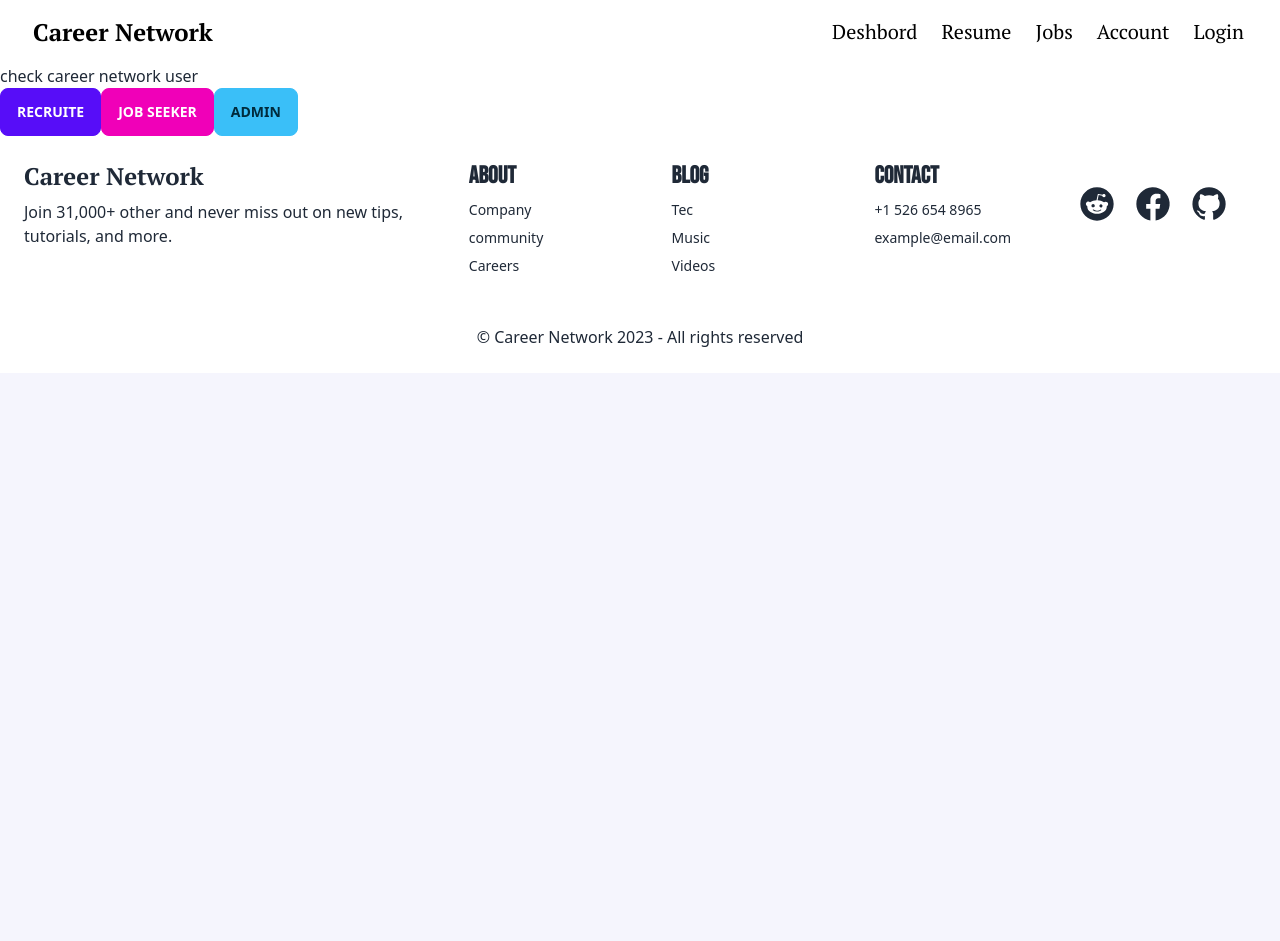
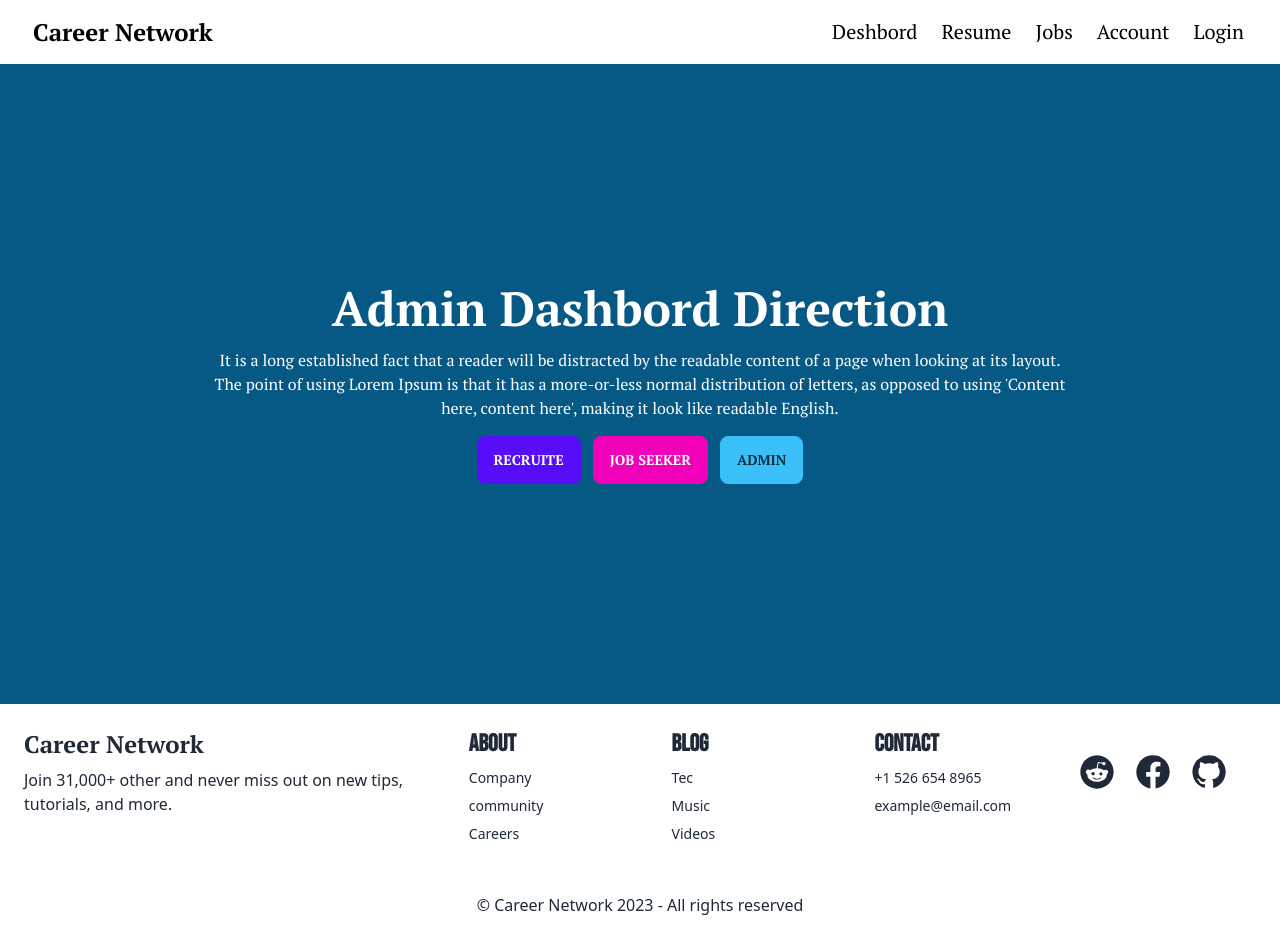
Before and after one commit to fahim-abser/Career-Network-client, a React (Create React App) app in the folder client/career-network/: page /admin in a window 1280 px wide. Before the commit the page ends 800 px from the top, so only its background shows below. Built offline with nearby package versions, Linux system fonts and the light colour scheme; no server answers; a web font is replaced by a local one.

Commit message:
added admin dashbord poolish

```diff
--- a/client/career-network/src/Pages/Admin/AdminData/AdminData.js
+++ b/client/career-network/src/Pages/Admin/AdminData/AdminData.js
@@ -3,14 +3,15 @@ import { Link } from 'react-router-dom'
 
 function AdminData() {
   return (
-    <div className="">
-      <div>
-        <h2>check career network user</h2>
-      </div>
-      <div>
-        <Link to={'/admin/recruiter'}><button className='btn btn-primary'>recruite</button></Link>
-        <Link to={"/admin/jobseerker"}><button className='btn btn-secondary'>job seeker</button></Link>
-        <Link to={"/admin/admintable"}><button className='btn-info btn'>admin</button></Link>
+    <div className="h-[80vh] w-full flex items-center justify-center bg-sky-800 font-besicFont text-white">
+      <div className='text-center md:w-8/12 w-10/12'>
+          <h2 className='text-5xl font-bold capitalize '>admin dashbord direction</h2>
+          <p className='my-4'>It is a long established fact that a reader will be distracted by the readable content of a page when looking at its layout. The point of using Lorem Ipsum is that it has a more-or-less normal distribution of letters, as opposed to using 'Content here, content here', making it look like readable English.</p>
+          <div className='gap-3 flex justify-center items-center'>
+            <Link to={'/admin/recruiter'}><button className='btn btn-primary'>recruite</button></Link>
+            <Link to={"/admin/jobseerker"}><button className='btn btn-secondary'>job seeker</button></Link>
+            <Link to={"/admin/admintable"}><button className='btn-info btn'>admin</button></Link>
+          </div>
       </div>
     </div>
   )
```
